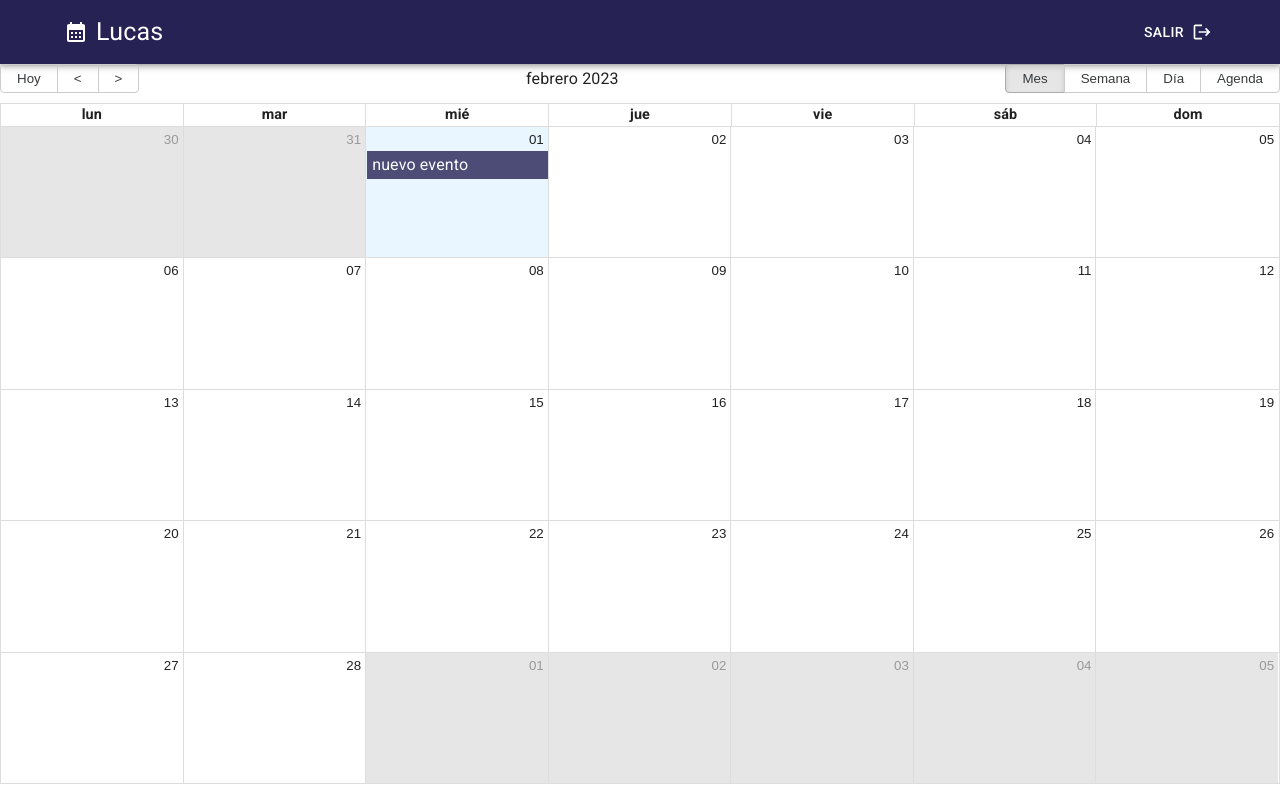
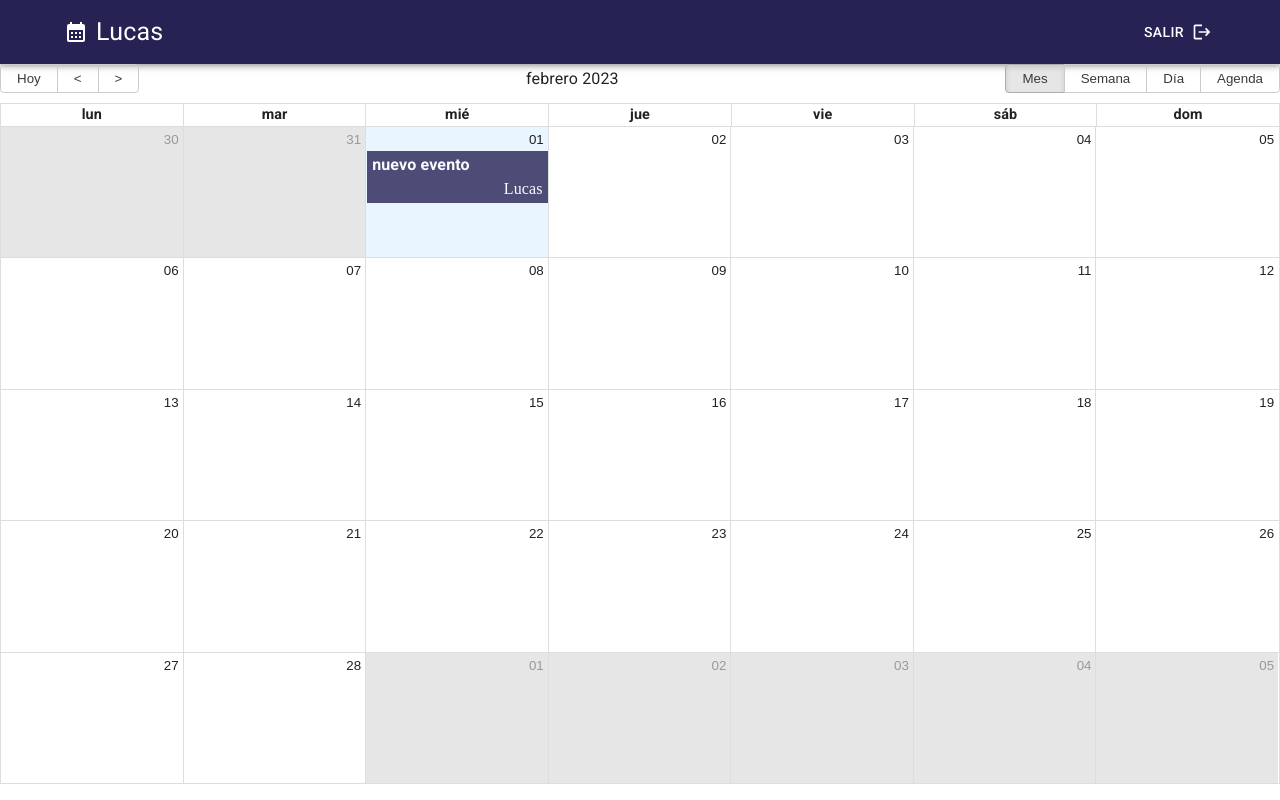
Before and after one commit to lucas-s4nchez/calendar-app, a React (Vite) app: page / in a window 1280 px wide. Built offline with nearby package versions, Linux system fonts and the light colour scheme.

Commit message:
feat: :lipstick: add new calendar event component
add new calendar event component

```diff
--- /dev/null
+++ b/src/calendar/components/CalendarEventBox.jsx
@@ -0,0 +1,19 @@
+import { Typography } from "@mui/material";
+
+export const CalendarEventBox = ({ event }) => {
+  const { title, user } = event;
+  return (
+    <>
+      <Typography sx={{ fontWeight: "bold" }}>{title}</Typography>
+      <Typography
+        sx={{
+          textTransform: "capitalize",
+          fontFamily: "cursive",
+          textAlign: "end",
+        }}
+      >
+        {user.name}
+      </Typography>
+    </>
+  );
+};
--- a/src/calendar/pages/CalendarPage.jsx
+++ b/src/calendar/pages/CalendarPage.jsx
@@ -2,8 +2,9 @@ import { Calendar } from "react-big-calendar";
 import "react-big-calendar/lib/css/react-big-calendar.css";
 import { addHours } from "date-fns";
 
+import { getMessagesEs, localizer } from "../../helpers";
 import { Navbar } from "../components/Navbar";
-import { getMessagesEs, localizer } from "../../helpers";
+import { CalendarEventBox } from "../components/CalendarEventBox";
 
 const events = [
   {
@@ -43,6 +44,9 @@ export const CalendarPage = () => {
         style={{ height: "calc(100vh - 80px)" }}
         messages={getMessagesEs()}
         eventPropGetter={eventStyleGetter}
+        components={{
+          event: CalendarEventBox,
+        }}
       />
     </>
   );
```
